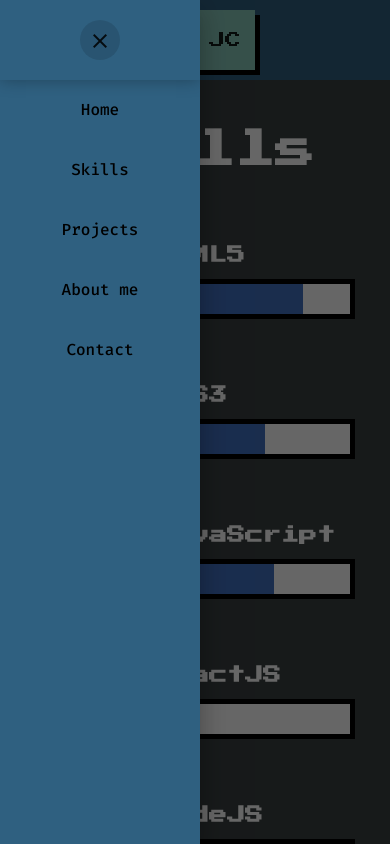
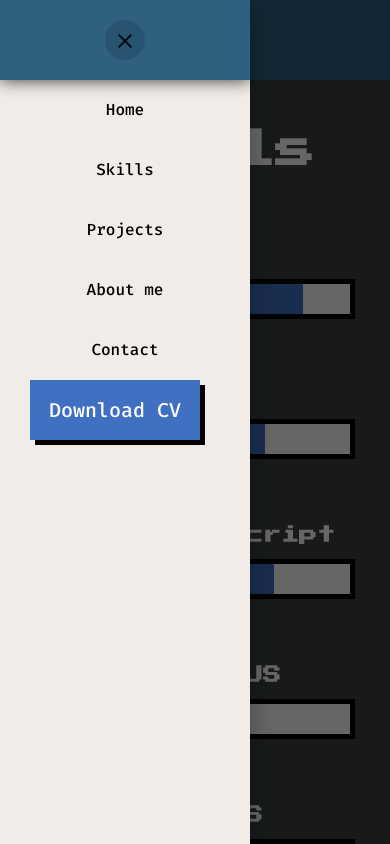
Before and after one commit to joaocasarin/joaocasarin.github.io, an Angular app: page /skills in a window 390 px wide. Both pictures are taken after a click on the button "menu". Built offline with nearby package versions, Linux system fonts and the light colour scheme.

Commit message:
fix hamburger button to open/close sidenav

```diff
--- a/src/app/app.component.css
+++ b/src/app/app.component.css
@@ -6,21 +6,20 @@ mat-sidenav-container {
 }
 
 mat-sidenav {
-  background-color: #2F6080;
-  width: 200px;
+  background-color: #F1ECE7;
+  width: 250px;
 }
 
 .side-header {
   width: 100%;
   height: 80px;
-  box-shadow: 0 0 1em rgba(0,0,0,0.3);
+  box-shadow: 0 0 1em rgba(0,0,0,0.8);
+  background-color: #2F6080;
   display: flex;
+  justify-content: center;
   align-items: center;
 }
 
-.close {
-  margin: auto;
-}
 
 .sidenav-a {
   text-decoration: none;
@@ -33,7 +32,7 @@ mat-sidenav {
 
 .sidenav-a:hover {
   background-color: rgba(0, 0, 0, 0.2);
-  color: white;
+  color: #4070C2;
 }
 
 .wrapper {
@@ -144,7 +143,6 @@ nav > a:hover {
 .hamburger {
   display: none;
   cursor: pointer;
-  margin-right: auto;
 }
 
 /* HEADER STYLES - END */
@@ -195,9 +193,10 @@ nav > a:hover {
   .hamburger {
     display: block;
     margin-left: 20px;
+    margin-right: -40px;
   }
   .logo {
     margin-left: 0;
-    margin-right: auto;
+    margin: 0 auto;
   }
 }
--- a/src/app/app.component.html
+++ b/src/app/app.component.html
@@ -1,20 +1,23 @@
 <mat-sidenav-container>
-  <mat-sidenav mode="over" [opened]="opened">
+  <mat-sidenav mode="over" #sidenav>
     <div class="side-header">
-      <button class="close" mat-icon-button color="black" (click)="sidenav()">
+      <button class="close" mat-icon-button color="black" (click)="sidenav.toggle()">
         <mat-icon>close</mat-icon>
       </button>
     </div>
-    <a class="sidenav-a" routerLink="" (click)="sidenav()">Home</a>
-    <a class="sidenav-a" routerLink="skills" (click)="sidenav()">Skills</a>
-    <a class="sidenav-a" routerLink="projects" (click)="sidenav()">Projects</a>
-    <a class="sidenav-a" routerLink="about-me" (click)="sidenav()">About me</a>
-    <a class="sidenav-a" routerLink="contact" (click)="sidenav()">Contact</a>
+
+    <a class="sidenav-a" routerLink="" (click)="sidenav.toggle()">Home</a>
+    <a class="sidenav-a" routerLink="skills" (click)="sidenav.toggle()">Skills</a>
+    <a class="sidenav-a" routerLink="projects" (click)="sidenav.toggle()">Projects</a>
+    <a class="sidenav-a" routerLink="about-me" (click)="sidenav.toggle()">About me</a>
+    <a class="sidenav-a" routerLink="contact" (click)="sidenav.toggle()">Contact</a>
+
+    <button class="play-button">Download CV</button>
   </mat-sidenav>
   <mat-sidenav-content>
     <div class="wrapper">
       <header class="header">
-          <button class="hamburger" mat-icon-button color="black" (click)="sidenav()">
+          <button class="hamburger" mat-icon-button color="black" (click)="sidenav.toggle()">
             <mat-icon>menu</mat-icon>
           </button>
 
--- a/src/app/app.component.ts
+++ b/src/app/app.component.ts
@@ -6,9 +6,4 @@ import { Component } from '@angular/core';
   styleUrls: ['./app.component.css']
 })
 export class AppComponent {
-  opened: boolean = false;
-
-  sidenav() {
-    this.opened = !this.opened;
-  }
 }
--- a/src/app/contact/contact.component.html
+++ b/src/app/contact/contact.component.html
@@ -14,8 +14,7 @@
          'err': nameInput.invalid && nameInput.touched
         }"
        placeholder="João Vitor Casarin"
-       required
-       autofocus>
+       required>
 
       <label for="mail">E-mail</label>
       <input
```
Also changed, not shown: src/app/skills/skills.component.html (+10 -0 lines).
